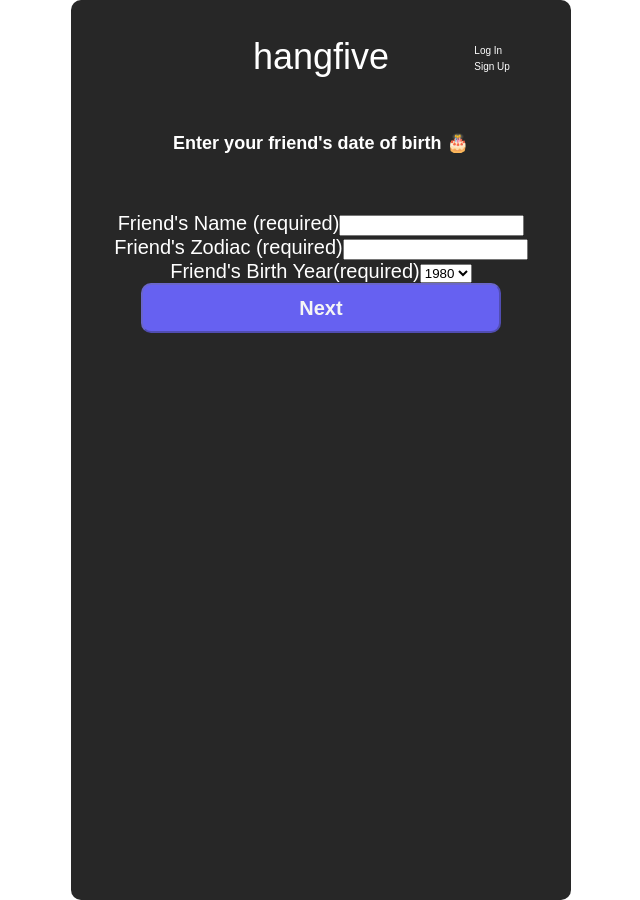
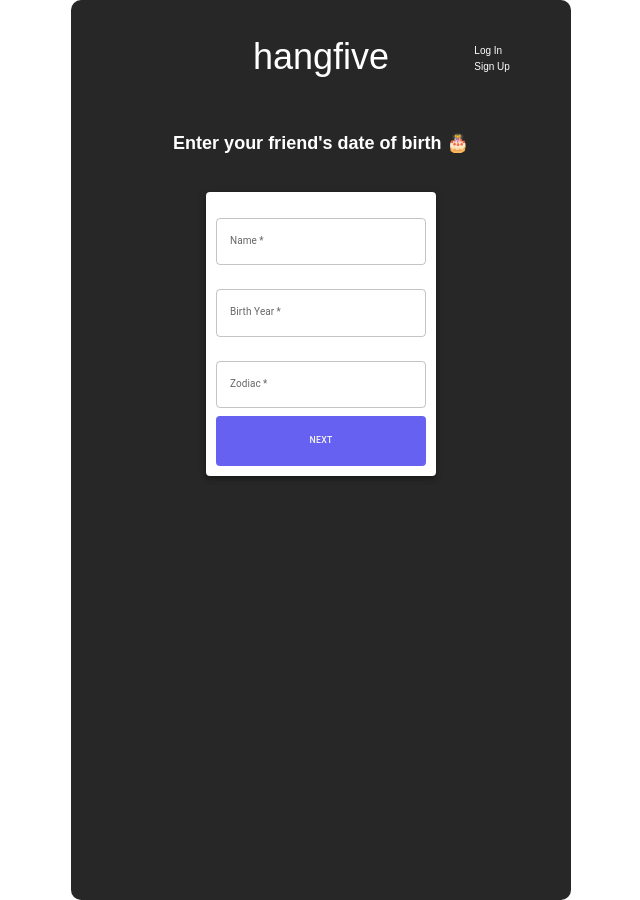
Before and after one commit to bluesnake0818/compat-test-front-end, a React (Create React App) app: page /AddFriend in a window 1280 px wide. Shown: the whole page, without its empty margins (319-959 px from the left). Built offline with nearby package versions, Linux system fonts and the light colour scheme; no server answers.

Commit message:
change styling of addFriend form to MUI

```diff
--- a/src/pages/AddFriend/AddFriend.css
+++ b/src/pages/AddFriend/AddFriend.css
@@ -7,9 +7,9 @@
 form {
   display: flex;
   flex-direction: column;
-  justify-content: center;
+  justify-content: flex-start;
   align-items: center;
-  margin-top: 4rem;
+  /* margin-top: 4rem; */
 }
 
 button {
--- a/src/pages/AddFriend/AddFriend.jsx
+++ b/src/pages/AddFriend/AddFriend.jsx
@@ -5,6 +5,8 @@
 import Button from '@mui/material/Button'
 import Paper from '@mui/material/Paper'
 import TextField from '@mui/material/TextField'
+import Select from '@mui/material/Select';
+// import MenuItem  from '@material-ui/core/MenuItem';
 import List from '@mui/material/List'
 import ListItem from '@mui/material/ListItem'
 import ListItemText from '@mui/material/ListItemText'
@@ -124,103 +126,118 @@
 	return (
 		<main>
 			<h3>Enter your friend's date of birth 🎂</h3>
+			<Box
+			display="flex"
+			justifyContent="center"
+			alignItems="center"
+			sx={{ width: "50%", mt: '2rem' }}
+			>
+				<Paper elevation={4} sx={{ width: "100%", p: "1rem" }}>
 					<form autoComplete="off" ref={formElement} onSubmit={handleSubmit}>
-				<div className="form-group mb-3">
-					<label htmlFor="name-input" className="form-label">
-						Friend's Name (required)
-					</label>
-					<input
+						<TextField
+							autoComplete="off"
+							margin="normal"
+							fullWidth
+							required
 							type="text"
-						className="form-control"
-						id="name-input"
 							name="name"
+							label="Name"
 							value={formData.name}
 							onChange={handleChange}
+						/>
+						<TextField
+							autoComplete="off"
+							margin="normal"
+							fullWidth
 							required
+							type="text"
+							name="birthYear"
+							label="Birth Year"
+							value={formData.birthYear}
+							onChange={handleChange}
 						/>
-				</div>
-				<div className="form-group mb-3">
-					<label htmlFor="zodiac-input" className="form-label">
-						Friend's Zodiac (required)
-					</label>
-					<input
+						<TextField
+							autoComplete="off"
+							margin="normal"
+							fullWidth
+							required
 							type="text"
-						className="form-control"
-						id="zodiac-input"
 							name="zodiac"
+							label="Zodiac"
 							value={formData.zodiac}
 							onChange={handleChange}
-						required
 						/>
-				</div>
-				<div className="form-group mb-3">
-					<label htmlFor="birthYear-input" className="form-label">
-						Friend's Birth Year(required)
-					</label>
-					<select
-						type="text"
-						className="form-control"
-						id="birthYear-input"
-						name="birthYear"
-            value={formData.birthYear}
-            onChange={handleChange}
-						required
-					>
-						<option value="1980" >1980</option>
-						<option value="1981">1981</option>
-						<option value="1982">1982</option>
-						<option value="1983">1983</option>
-						<option value="1984">1984</option>
-						<option value="1985">1985</option>
-						<option value="1986">1986</option>
-						<option value="1987">1987</option>
-						<option value="1988">1988</option>
-						<option value="1989">1989</option>
-						<option value="1990">1990</option>
-						<option value="1991">1991</option>
-						<option value="1992">1992</option>
-						<option value="1993">1993</option>
-						<option value="1994">1994</option>
-						<option value="1995">1995</option>
-						<option value="1996">1996</option>
-						<option value="1997">1997</option>
-						<option value="1998">1998</option>
-						<option value="1999">1999</option>
-						<option value="2000">2000</option>
-						<option value="2001">2001</option>
-						<option value="2002">2002</option>
-						<option value="2003">2003</option>
-						<option value="2004">2004</option>
-						<option value="2005">2005</option>
-						<option value="2006">2006</option>
-						<option value="2007">2007</option>
-						<option value="2008">2008</option>
-						<option value="2009">2009</option>
-						<option value="2010">2010</option>
-						<option value="2011">2011</option>
-						<option value="2012">2012</option>
-						<option value="2013">2013</option>
-						<option value="2014">2014</option>
-						<option value="2015">2015</option>
-						<option value="2016">2016</option>
-						<option value="2017">2017</option>
-						<option value="2018">2018</option>
-						<option value="2019">2019</option>
-						<option value="2020">2020</option>
-					</select>
-				</div>
-				<div className="d-grid">
-					<button
+						<Button
 							type="submit"
-						className="btn btn-primary btn-fluid"
+							variant="contained"
+							fullWidth
 							disabled={!validForm}
 						>
 							Next
-					</button>
-				</div>
+						</Button>
 					</form>
+				</Paper>
+			</Box>
 		</main>
 	)
 }
 
 export default AddFriend
+
+
+{/* <Select
+autoComplete="off"
+margin="normal"
+fullWidth
+required
+type="text"
+name="birthYear"
+label="Birth Year"
+value={formData.birthYear}
+onChange={handleChange}
+>
+
+
+	<option value={"1980"}>1980</option>
+	<option value={"1981"}>1981</option>
+	<option value={"1982"}>1982</option>
+	<option value={"1983"}>1983</option>
+	<option value={"1984"}>1984</option>
+	<option value={"1985"}>1985</option>
+	<option value={"1986"}>1986</option>
+	<option value={"1987"}>1987</option>
+	<option value={"1988"}>1988</option>
+	<option value={"1989"}>1989</option>
+	<option value={"1990"}>1990</option>
+	<option value={"1991"}>1991</option>
+	<option value={"1992"}>1992</option>
+	<option value={"1993"}>1993</option>
+	<option value={"1994"}>1994</option>
+	<option value={"1995"}>1995</option>
+	<option value={"1996"}>1996</option>
+	<option value={"1997"}>1997</option>
+	<option value={"1998"}>1998</option>
+	<option value={"1999"}>1999</option>
+	<option value={"2000"}>2000</option>
+	<option value={"2001"}>2001</option>
+	<option value={"2002"}>2002</option>
+	<option value={"2003"}>2003</option>
+	<option value={"2004"}>2004</option>
+	<option value={"2005"}>2005</option>
+	<option value={"2006"}>2006</option>
+	<option value={"2007"}>2007</option>
+	<option value={"2008"}>2008</option>
+	<option value={"2009"}>2009</option>
+	<option value={"2010"}>2010</option>
+	<option value={"2011"}>2011</option>
+	<option value={"2012"}>2012</option>
+	<option value={"2013"}>2013</option>
+	<option value={"2014"}>2014</option>
+	<option value={"2015"}>2015</option>
+	<option value={"2016"}>2016</option>
+	<option value={"2017"}>2017</option>
+	<option value={"2018"}>2018</option>
+	<option value={"2019"}>2019</option>
+	<option value={"2020"}>2020</option>
+
+</Select> */}
--- a/src/pages/ShowCompat/ShowCompat.jsx
+++ b/src/pages/ShowCompat/ShowCompat.jsx
@@ -23,10 +23,10 @@
     <div className='showCompat'>
       {/* <CompatView CompatData = {CompatData} /> */}
       <div>
-        {friend.name}'s zodiac is {theirZod}.
+        {friend.owner.name}'s zodiac is {yourZod}.
       </div>
       <div>
-        {friend.owner.name}'s zodiac is {yourZod}.
+        {friend.name}'s zodiac is {theirZod}.
       </div>
       <div>
         {compatFriend.compats}
```
Lines whose indentation alone changed are shown as unchanged.
